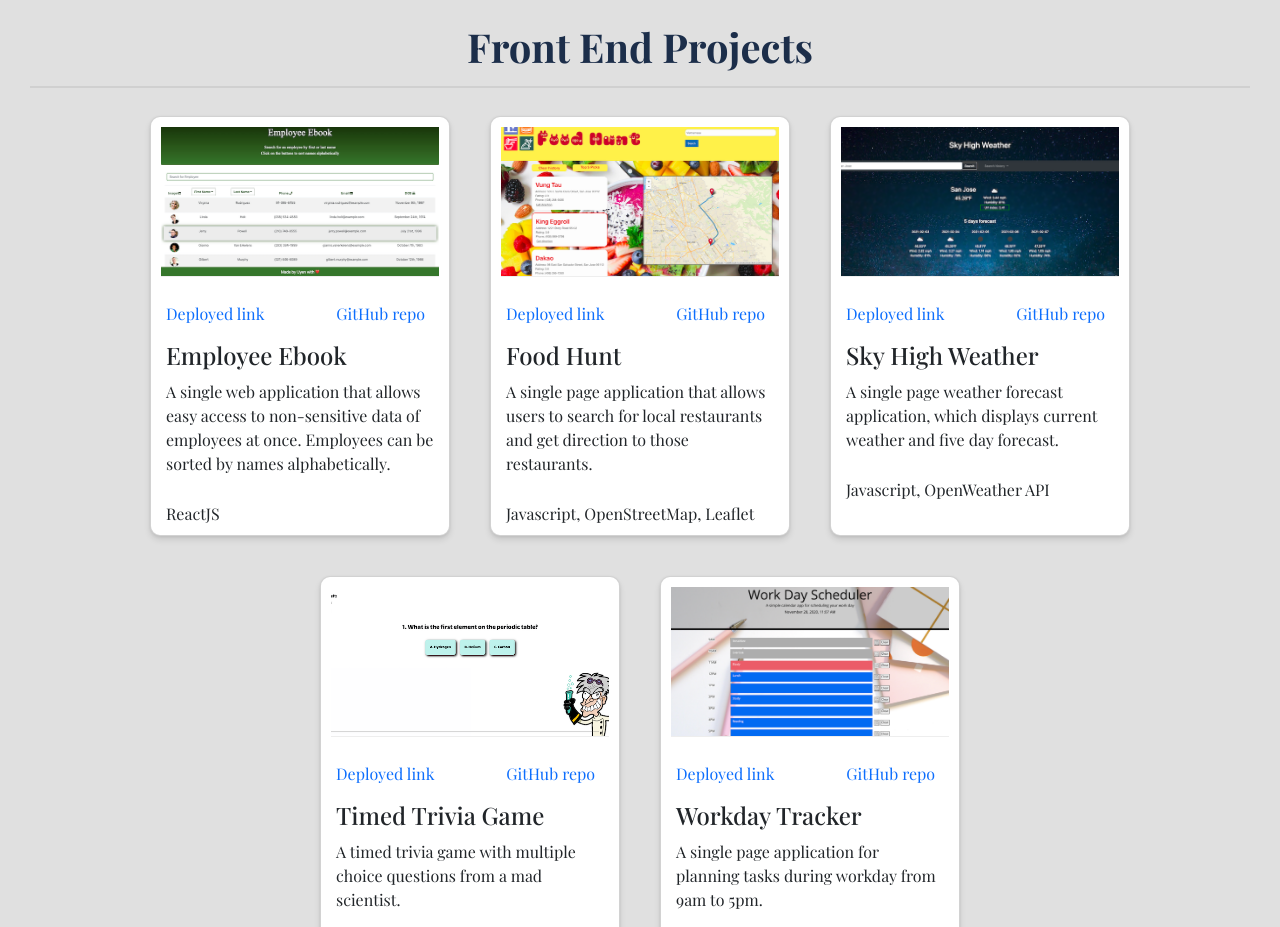
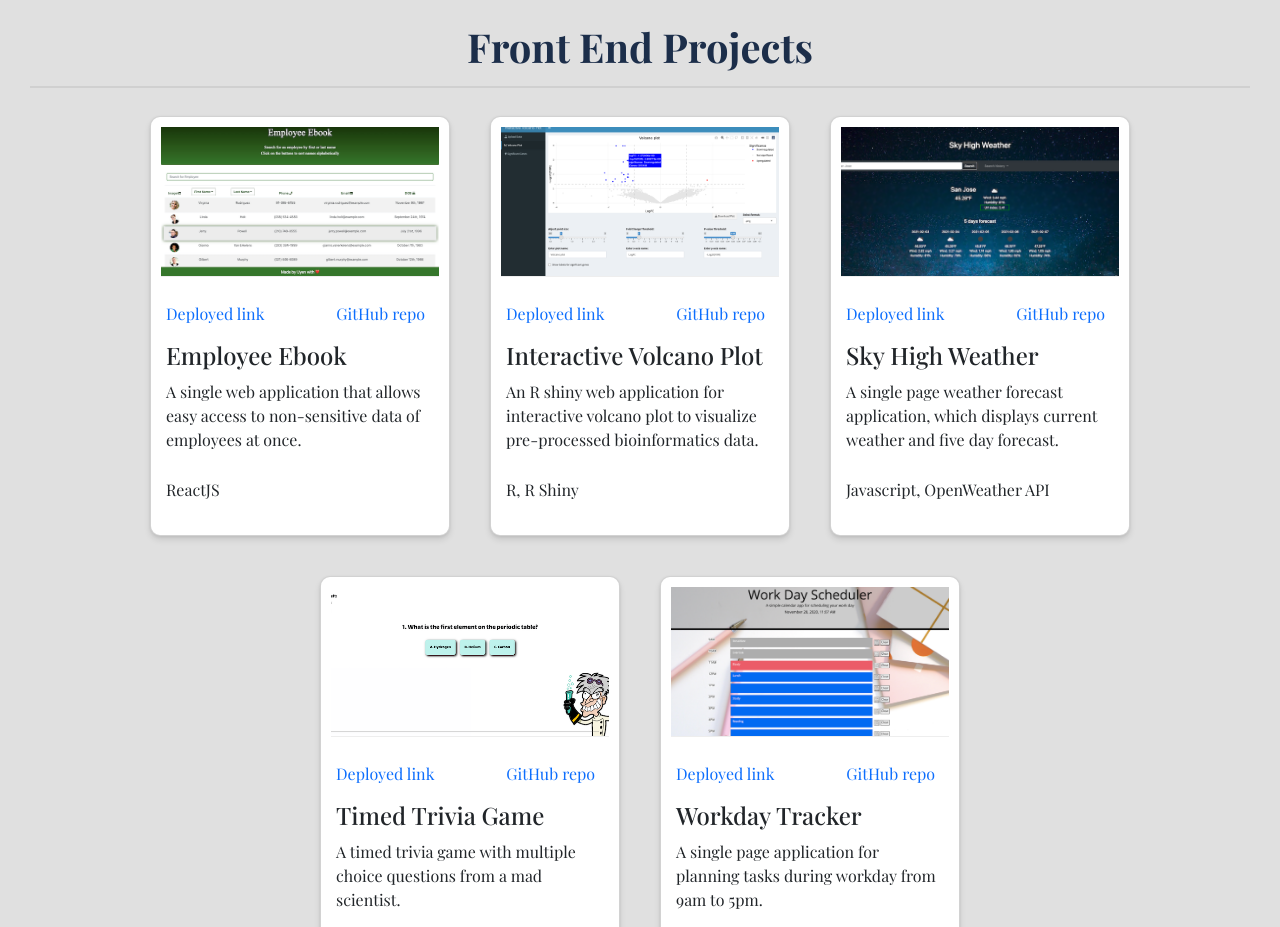
Before and after one commit to uyennguyen30696/react-portfolio, a React (Create React App) app in the folder portfolio/: page / in a window 1280 px wide. Shown: the part 1840-2767 px from the top of the page. Built offline with nearby package versions, Linux system fonts and the light colour scheme; a web font is replaced by a local one.

Commit message:
Add R Shiny project, remove Food Hunt project

```diff
--- a/portfolio/src/data/projectsFrontEnd.js
+++ b/portfolio/src/data/projectsFrontEnd.js
@@ -1,5 +1,5 @@
 import employeeEbook from "../images/projects/employee-ebook.png";
-import foodHunt from "../images/projects/project-01.png";
+import volcano from "../images/projects/interactive-volcano-plot.png";
 import weather from "../images/projects/weather.png";
 import triviaImg from "../images/projects/timed-trivia.png";
 import workday from "../images/projects/workday.png";
@@ -11,17 +11,17 @@ const projectsFrontEnd = [
         "name": "Employee Ebook",
         "deployedLink": "https://uyennguyen30696.github.io/employee-directory/",
         "githubLink": "https://github.com/uyennguyen30696/employee-directory",
-        "summary": "A single web application that allows easy access to non-sensitive data of employees at once. Employees can be sorted by names alphabetically.",
+        "summary": "A single web application that allows easy access to non-sensitive data of employees at once.",
         "technologies": "ReactJS"
     },
     {
         "id": 2,
-        "image": foodHunt,
-        "name": "Food Hunt",
-        "deployedLink": "https://uyennguyen30696.github.io/food-hunt-project-01/",
-        "githubLink": "https://github.com/uyennguyen30696/project-01",
-        "summary": "A single page application that allows users to search for local restaurants and get direction to those restaurants.",
-        "technologies": "Javascript, OpenStreetMap, Leaflet"
+        "image": volcano,
+        "name": "Interactive Volcano Plot",
+        "deployedLink": "https://uyennguyen30696.shinyapps.io/shiny_app_DEG/",
+        "githubLink": "https://github.com/uyennguyen30696/interactive_volcano_plot",
+        "summary": "An R shiny web application for interactive volcano plot to visualize pre-processed bioinformatics data.",
+        "technologies": "R, R Shiny"
     },
     {
         "id": 3,
```
Also changed, not shown: portfolio/src/images/projects/interactive-volcano-plot.png (added).
